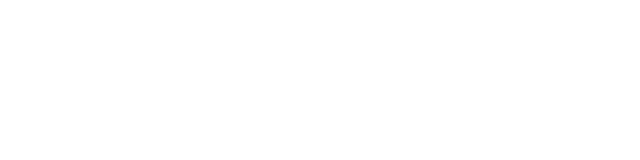
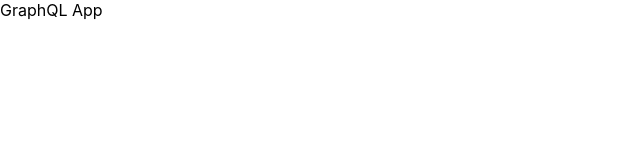
Before and after one commit to momijigz/react-graphql, a React (Create React App) app in the folder client/: page / in a window 1280 px wide. Shown: the top 160 px of the page, without its empty margins (0-640 px from the left). Built offline with nearby package versions, Linux system fonts and the light colour scheme.

Commit message:
Added React app

```diff
--- a/client/src/App.js
+++ b/client/src/App.js
@@ -3,6 +3,7 @@
 function App() {
   return (
     <div className="App">
+      GraphQL App
     </div>
   );
 }
```
